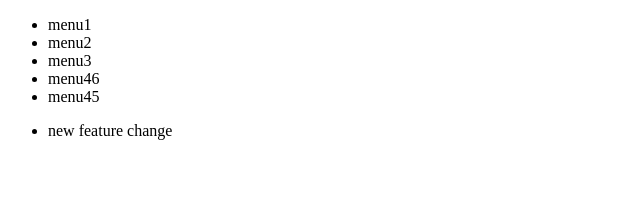
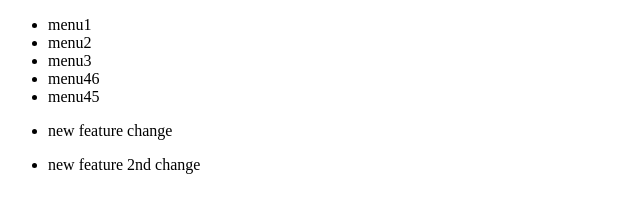
Before and after one commit to azadar/netGitTest, a plain HTML site: page index.html in a window 1280 px wide. Shown: the whole page, without its empty margins (0-640 px from the left). Drawn offline with Linux system fonts and the light colour scheme.

Commit message:
2nd change

```diff
--- a/index.html
+++ b/index.html
@@ -15,5 +15,8 @@
     <ul>
       <li>new feature change</li>
     </ul>
+    <ul>
+      <li>new feature 2nd change</li>
+    </ul>
   </body>
 </html>
```
